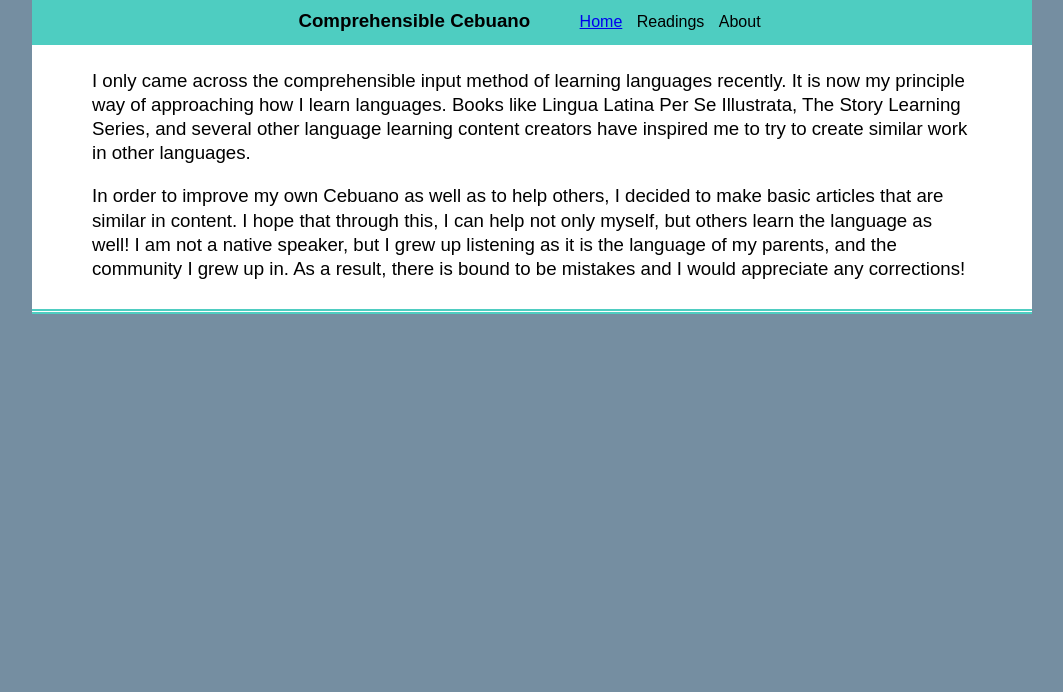
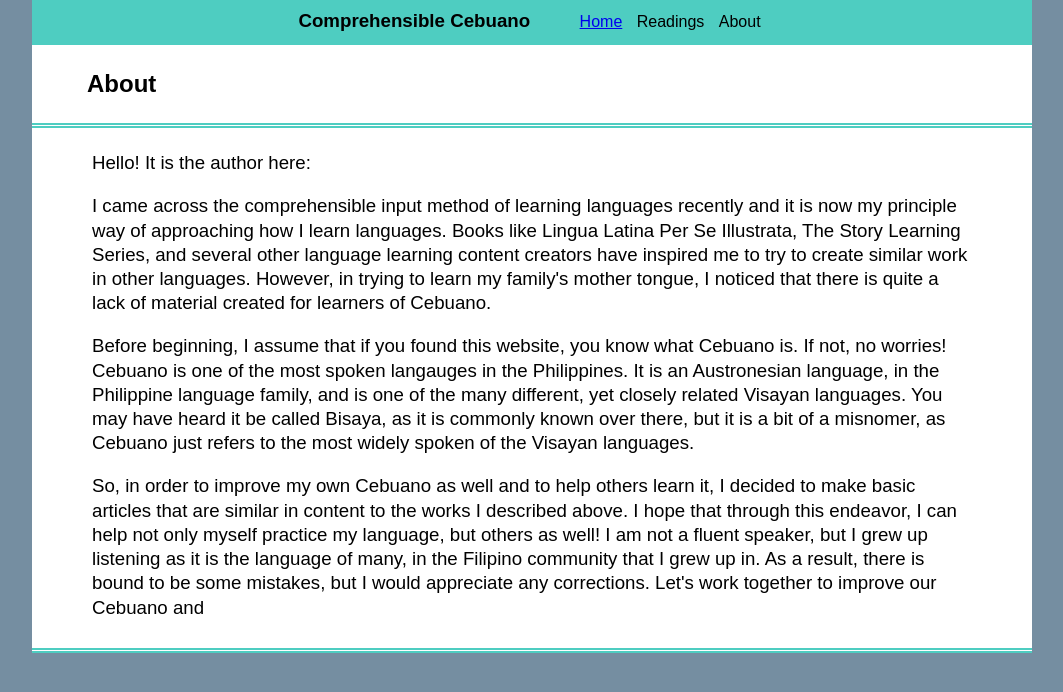
Before and after one commit to ErPang97/ComprehensibleCebuanoProject, a plain HTML site: page about.html in a window 1280 px wide. Shown: the whole page, without its empty margins (108-1171 px from the left). Drawn offline with Linux system fonts and the light colour scheme.

Commit message:
some updates to the text, to clean it up a bit

```diff
--- a/about.html
+++ b/about.html
@@ -19,16 +19,36 @@
         </nav>
     </header>
     <section>
+        <div id="page-title">
+            <h1>About</h1>
+        </div>
         <div class="content">
             <div class="single-column">
-                <p>I only came across the comprehensible input method of learning languages recently. It is now my
-                    principle way of approaching how I learn languages. Books like Lingua Latina Per Se Illustrata, The Story Learning
-                    Series, and several other language learning content creators have inspired me to try to create similar work in other
-                    languages.</p>
-                <p> In order to improve my own Cebuano as well as to help others, I decided to make basic articles that are similar
-                    in content. I hope that through this, I can help not only myself, but others learn the language as well! I am
-                    not a native speaker, but I grew up listening as it is the language of my parents, and the community I grew
-                    up in. As a result, there is bound to be mistakes and I would appreciate any corrections!
+                <p> Hello! It is the author here: </p>
+                <p>
+                    I came across the comprehensible input method of learning languages
+                    recently and it is now my principle way of approaching how I learn languages.
+                    Books like Lingua Latina Per Se Illustrata, The Story Learning Series, and
+                    several other language learning content creators have inspired me to try to
+                    create similar work in other languages. However, in trying to learn my family's
+                    mother tongue, I noticed that there is quite a lack of material created for
+                    learners of Cebuano.</p>
+                    <p>
+                    Before beginning, I assume that if you found this website, you know what Cebuano
+                    is. If not, no worries! Cebuano is one of the most spoken langauges in the
+                    Philippines. It is an Austronesian language, in the Philippine language family,
+                    and is one of the many different, yet closely related Visayan languages.
+                    You may have heard it be called Bisaya, as it is commonly known over there,
+                    but it is a bit of a misnomer, as Cebuano just refers to the most widely
+                    spoken of the Visayan languages.
+                    </p>
+                <p> So, in order to improve my own Cebuano as well and to help others learn it,
+                    I decided to make basic articles that are similar in content to the works I described
+                    above. I hope that through this endeavor, I can help not only myself practice my language,
+                    but others as well! I am not a fluent speaker, but I grew up listening as it is the
+                    language of many, in the Filipino community that I grew up in. As a result, there is
+                    bound to be some mistakes, but I would appreciate any corrections. Let's work together to
+                    improve our Cebuano and
                 </p>
             </div>
         </div>
```
Also changed, not shown: angkalibotan.html (+17 -14 lines), index.html (+6 -3 lines), 1 other file.
